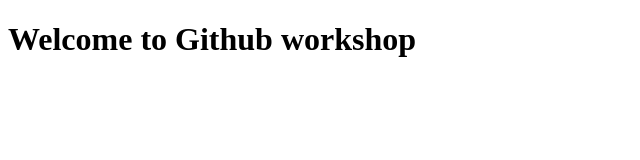
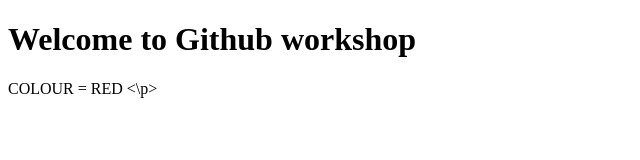
Before and after one commit to deepakharol/Payment-Date-Prediction, a plain HTML site: page index.html in a window 1280 px wide. Shown: the whole page, without its empty margins (0-640 px from the left). Drawn offline with Linux system fonts and the light colour scheme.

```diff
--- a/index.html
+++ b/index.html
@@ -7,5 +7,6 @@
 </head>
 <body>
     <h1>Welcome to Github workshop</h1>
+    <p> COLOUR = RED <\p>
 </body>
 </html>
```
